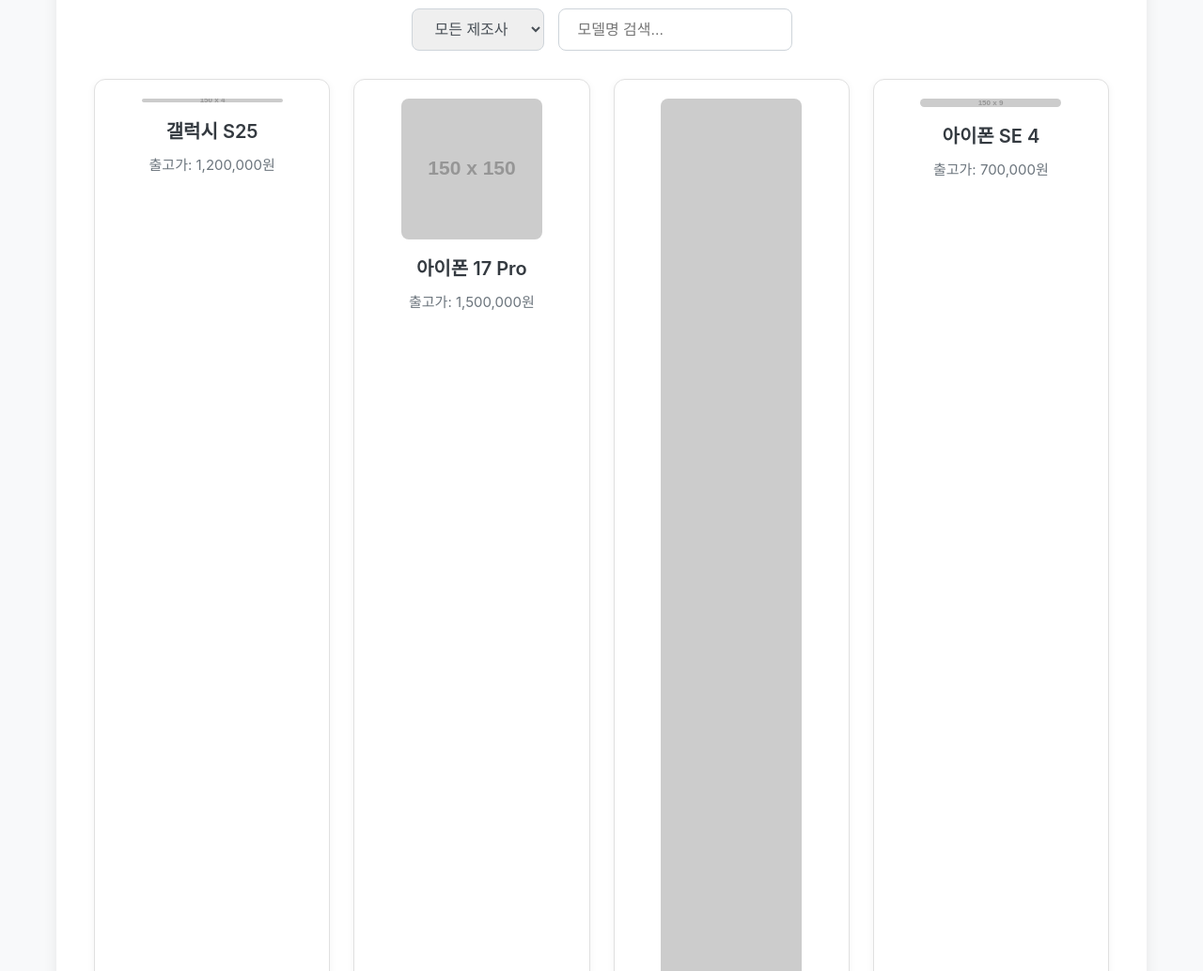
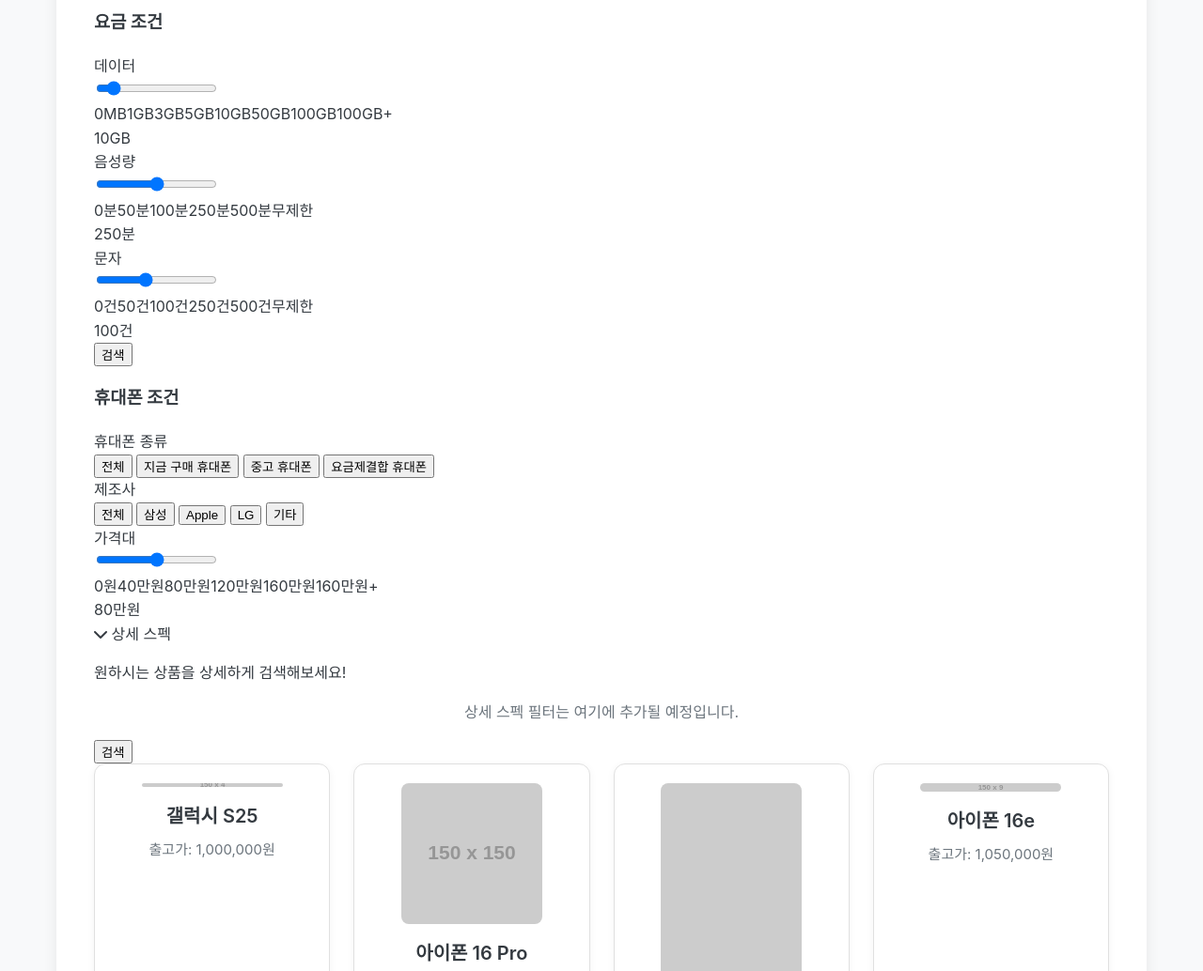
Before and after one commit to connect-kyul/----, a plain HTML site: page index.html in a window 1280 px wide. Shown: the part 340-1374 px from the top of the page at 94% size. Drawn offline with Linux system fonts and the light colour scheme; placeholder pictures from the web are drawn by us; a script that the page names is missing; a web font is replaced by a local one.

Commit message:
Update index.html

```diff
--- a/index.html
+++ b/index.html
@@ -6,6 +6,7 @@
     <title>폰 보조금 계산기</title>
     <link rel="stylesheet" href="style.css">
     <link rel="stylesheet" as="style" crossorigin href="https://cdn.jsdelivr.net/gh/orioncactus/pretendard@v1.3.9/dist/web/static/pretendard.min.css" />
+    <link rel="stylesheet" href="https://cdnjs.cloudflare.com/ajax/libs/font-awesome/6.0.0-beta3/css/all.min.css">
 </head>
 <body>
     <header class="header">
@@ -23,38 +24,107 @@
             </div>
 
             <h2>원하는 단말기를 선택해주세요.</h2>
-            <div class="device-selection">
-                <div class="filter-options">
-                    <select id="manufacturer-filter">
-                        <option value="all">모든 제조사</option>
-                        <option value="samsung">삼성</option>
-                        <option value="apple">애플</option>
-                        <option value="lg">LG</option>
-                    </select>
-                    <input type="text" id="device-search" placeholder="모델명 검색...">
+
+            <div class="filter-group-container">
+                <div class="filter-box">
+                    <h3>요금 조건</h3>
+                    <div class="filter-item slider-filter">
+                        <label for="data-slider">데이터</label>
+                        <div class="slider-wrapper">
+                            <input type="range" id="data-slider" min="0" max="100" value="10" step="10">
+                            <div class="range-labels">
+                                <span>0MB</span><span>1GB</span><span>3GB</span><span>5GB</span><span>10GB</span><span>50GB</span><span>100GB</span><span>100GB+</span>
+                            </div>
+                            <span class="current-value" id="data-value">10GB</span>
+                        </div>
+                    </div>
+                    <div class="filter-item slider-filter">
+                        <label for="voice-slider">음성량</label>
+                        <div class="slider-wrapper">
+                            <input type="range" id="voice-slider" min="0" max="500" value="250" step="50">
+                            <div class="range-labels">
+                                <span>0분</span><span>50분</span><span>100분</span><span>250분</span><span>500분</span><span>무제한</span>
+                            </div>
+                            <span class="current-value" id="voice-value">250분</span>
+                        </div>
+                    </div>
+                    <div class="filter-item slider-filter">
+                        <label for="sms-slider">문자</label>
+                        <div class="slider-wrapper">
+                            <input type="range" id="sms-slider" min="0" max="250" value="100" step="50">
+                            <div class="range-labels">
+                                <span>0건</span><span>50건</span><span>100건</span><span>250건</span><span>500건</span><span>무제한</span>
+                            </div>
+                            <span class="current-value" id="sms-value">100건</span>
+                        </div>
+                    </div>
+                    <button class="filter-search-btn">검색</button>
+                </div>
+
+                <div class="filter-box device-filters">
+                    <h3>휴대폰 조건</h3>
+                    <div class="filter-item">
+                        <label>휴대폰 종류</label>
+                        <div class="button-group" id="phone-type-filter">
+                            <button class="filter-btn active" data-value="all">전체</button>
+                            <button class="filter-btn" data-value="new">지금 구매 휴대폰</button>
+                            <button class="filter-btn" data-value="used">중고 휴대폰</button>
+                            <button class="filter-btn" data-value="plan">요금제결합 휴대폰</button>
+                        </div>
+                    </div>
+                    <div class="filter-item">
+                        <label>제조사</label>
+                        <div class="button-group" id="manufacturer-filter">
+                            <button class="filter-btn active" data-value="all">전체</button>
+                            <button class="filter-btn" data-value="samsung">삼성</button>
+                            <button class="filter-btn" data-value="apple">Apple</button>
+                            <button class="filter-btn" data-value="lg">LG</button>
+                            <button class="filter-btn" data-value="etc">기타</button>
+                        </div>
+                    </div>
+                    <div class="filter-item slider-filter">
+                        <label for="price-slider">가격대</label>
+                        <div class="slider-wrapper">
+                            <input type="range" id="price-slider" min="0" max="160" value="80" step="40">
+                            <div class="range-labels">
+                                <span>0원</span><span>40만원</span><span>80만원</span><span>120만원</span><span>160만원</span><span>160만원+</span>
+                            </div>
+                            <span class="current-value" id="price-value">80만원</span>
+                        </div>
+                    </div>
+
+                    <div class="accordion-header" id="detail-spec-toggle">
+                        <i class="fas fa-chevron-down toggle-icon"></i>
+                        <span>상세 스펙</span>
+                        <p class="accordion-description">원하시는 상품을 상세하게 검색해보세요!</p>
+                    </div>
+                    <div class="accordion-content" id="detail-spec-content">
+                        <p style="text-align: center; color: #6c757d;">상세 스펙 필터는 여기에 추가될 예정입니다.</p>
+                    </div>
+                    <button class="filter-search-btn">검색</button>
+                </div>
             </div>
 
             <div class="device-list">
-                    <div class="device-card" data-id="galaxy_s25" data-manufacturer="samsung">
+                <div class="device-card" data-id="galaxy_s25" data-manufacturer="samsung" data-price="1200000">
                     <img src="https://via.placeholder.com/150/4CAF50/FFFFFF?text=S25" alt="갤럭시 S25">
                     <h3>갤럭시 S25</h3>
-                        <p>출고가: 1,200,000원</p>
+                    <p>출고가: 1,000,000원</p>
                 </div>
-                    <div class="device-card" data-id="iphone_17_pro" data-manufacturer="apple">
+                <div class="device-card" data-id="iphone_17_pro" data-manufacturer="apple" data-price="1500000">
                     <img src="https://via.placeholder.com/150/FFC107/FFFFFF?text=iP17" alt="아이폰 17 Pro">
-                        <h3>아이폰 17 Pro</h3>
+                    <h3>아이폰 16 Pro</h3>
                     <p>출고가: 1,500,000원</p>
                 </div>
-                    <div class="device-card" data-id="galaxy_z_flip7" data-manufacturer="samsung">
+                <div class="device-card" data-id="galaxy_z_flip7" data-manufacturer="samsung" data-price="1350000">
                     <img src="https://via.placeholder.com/150/2196F3/FFFFFF?text=Flip7" alt="갤럭시 Z Flip 7">
                     <h3>갤럭시 Z Flip 7</h3>
                     <p>출고가: 1,350,000원</p>
                 </div>
-                    <div class="device-card" data-id="iphone_se4" data-manufacturer="apple">
+                <div class="device-card" data-id="iphone_se4" data-manufacturer="apple" data-price="700000">
                     <img src="https://via.placeholder.com/150/9C27B0/FFFFFF?text=iPSE4" alt="아이폰 SE 4">
-                        <h3>아이폰 SE 4</h3>
-                        <p>출고가: 700,000원</p>
-                    </div>
+                    <h3>아이폰 16e</h3>
+                    <p>출고가: 1,050,000원</p>
                 </div>
             </div>
 
```
Lines whose indentation alone changed are shown as unchanged.
